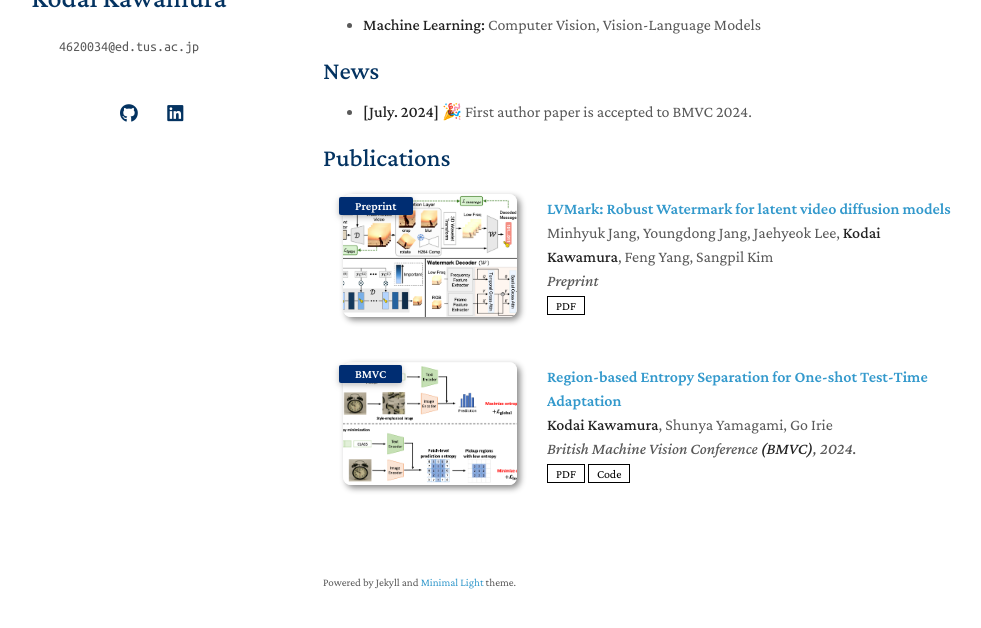
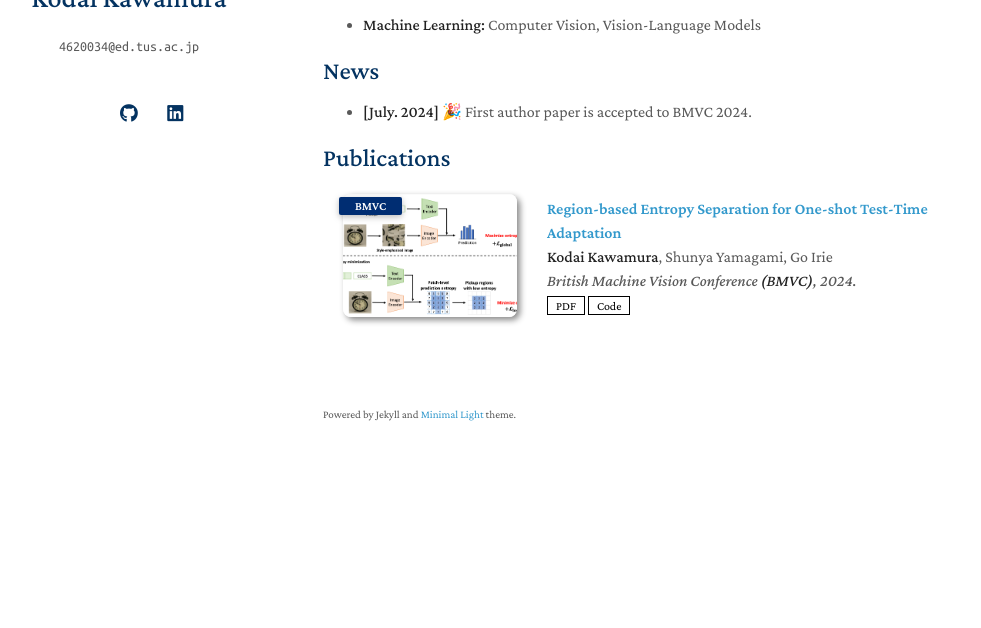
Before and after one commit to kodaikawamura/kodaikawamura, a Jekyll site: the page built from index.md, in a window 1280 px wide, cut to the strip 206-834 px from the top of the page. Shown: the whole strip, without its empty margins (147-1128 px from the left). Built offline with Jekyll 4.4.1, drawn with Linux system fonts in a browser that asks for light colours; a style sheet for code colours, icons or effects is not loaded; our own code applies the rules of GitHub Pages for plain Markdown files.

Commit message:
modified publication

```diff
--- a/_data/publications.yml
+++ b/_data/publications.yml
@@ -1,14 +1,5 @@
 main:
 
-  - title: "LVMark: Robust Watermark for latent video diffusion models"
-    authors: Minhyuk Jang, Youngdong Jang, Jaehyeok Lee,  <strong>Kodai Kawamura</strong>, Feng Yang, Sangpil Kim
-    conference_short: Preprint
-    conference: Preprint
-    pdf: https://arxiv.org/abs/2412.09122
-    #code: https://github.com/kodaikawamura/Region-basedTTA
-    #bibtex: https://bib.yliu.me/MICCAI23.txt
-    image: ./assets/img/CVPR2025.png
-    #notes: Early Accept
 
   - title: Region-based Entropy Separation for One-shot Test-Time Adaptation
     authors: <strong>Kodai Kawamura</strong>, Shunya Yamagami, Go Irie
```
